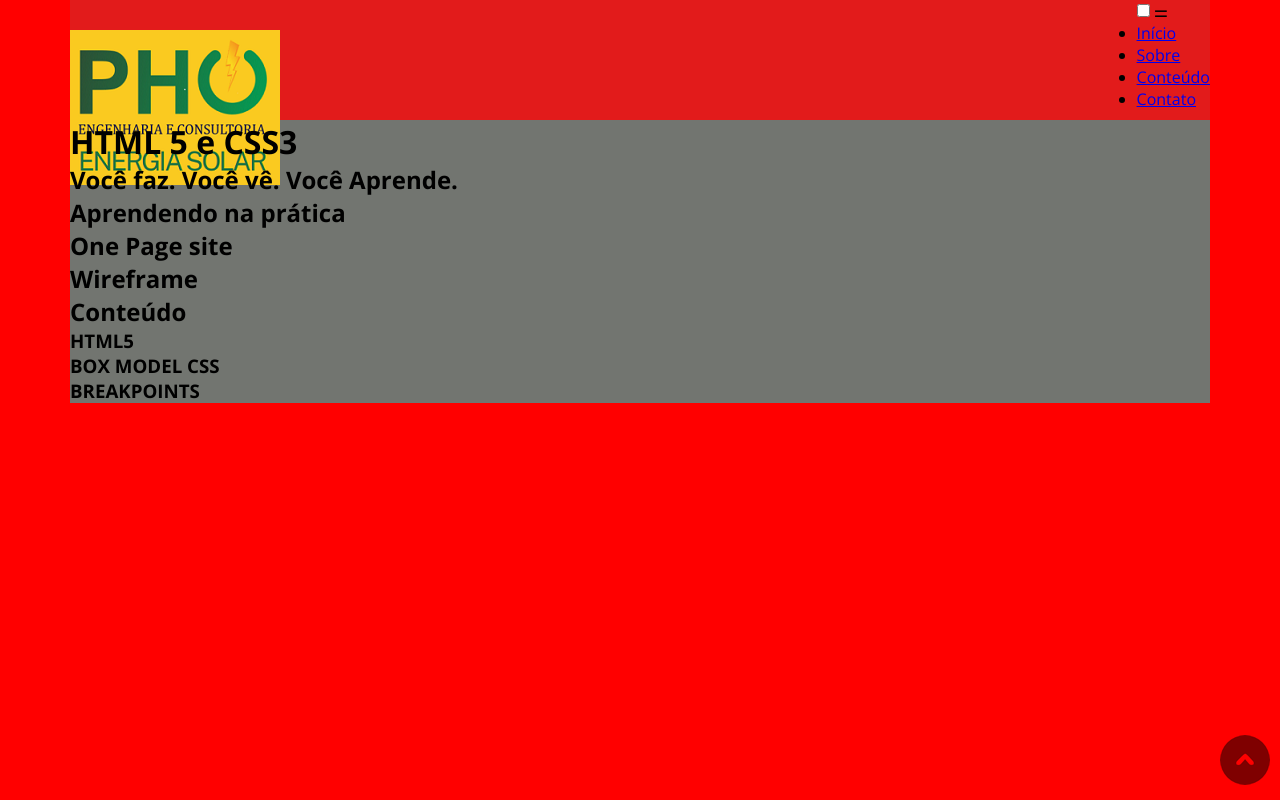
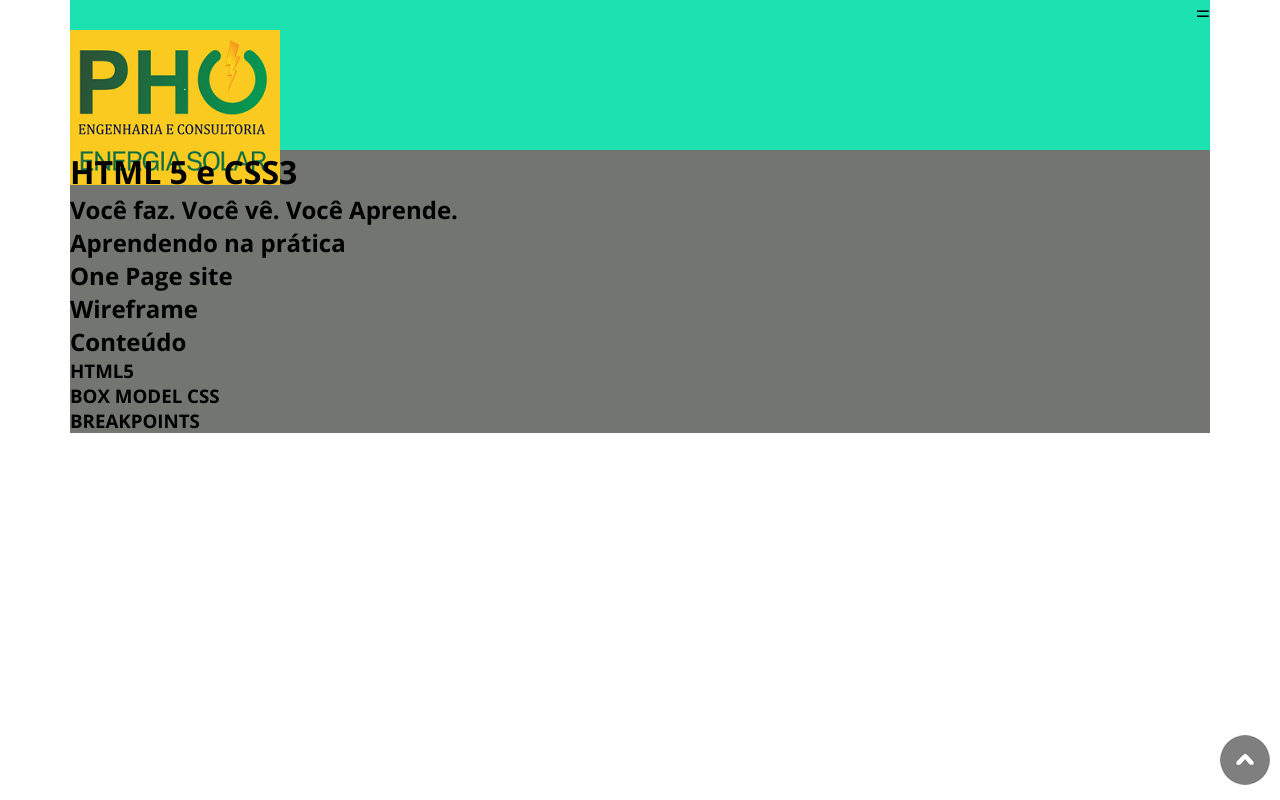
Before and after one commit to ticoabc/html5css3, a plain HTML site: page index.html in a window 1280 px wide. Drawn offline with nearby package versions, Linux system fonts and the light colour scheme.

Commit message:
Update style.css

```diff
--- a/style.css
+++ b/style.css
@@ -26,7 +26,7 @@ body{
 .Flex{
     display: flex;
     justify-content: space-between;
-    background-color: #e21b1b;
+    background-color: #1be2b0;
 }
 
 
@@ -44,15 +44,48 @@ header{
 }
 
 #logo img{
-    width: 128px;
-    height: 128px;
+    width: 150px;
+    height: 100px;
+}
+
+#check{
+    display: none;
+}
+
+#label{
+    font-size: 3em
+    padding-right: 15px;
+}
+
+nav ul{
+    list-style: none;
+    background-color: #303538;
+    height: 100vh;
+    position: fixed;
+    top: 20px;
+    right: -100%;
+    width: 100%;
+    transition: all 0,5s;
+
+}
+
+#check:checked ~ ul {
+    right: 0;
+
+}
+
+nav ul li{
+    padding: 20px;
+    border-bottom: 1px solid #a9a9a9;
+}
+
+nav ul li a{
+    text-decoration: none;
+    color: #ffff;
 }
 
 /*Smartphone Landscape >>>>>>>>>>>>>>>>>>>>>>>>>>>>>>>*/
 @media (min-width: 576px){
-    body{
-        background-color: #0ff;
-    }
     /* Layout*/
     .Container{
         max-width: 540px;
@@ -61,9 +94,6 @@ header{
 }
 /*Tablet Portrait >>>>>>>>>>>>>>>>>>>>>>>>>>>>>>>>>>>>*/
 @media (min-width: 768px){
-    body{
-        background-color: #3b18b9;
-    }
     /* Layout*/
     .Container{
         max-width: 720px;
@@ -71,9 +101,6 @@ header{
 }
 /*Tablet Landscape >>>>>>>>>>>>>>>>>>>>>>>>>>>>>>>>>>>*/
 @media (min-width: 992px){
-    body{
-        background-color: #ff6600;
-    }
     /* Layout*/
     .Container{
         max-width: 960px;
@@ -81,9 +108,6 @@ header{
 }
 /*PC >>>>>>>>>>>>>>>>>>>>>>>>>>>>>>>>>>>>>>>>>>>>>>>>>*/
 @media (min-width: 1200px){
-body{
-    background-color: #ff0000;
-    }
 /* Layout*/
 .Container{
     max-width: 1140px;
@@ -91,7 +115,7 @@ body{
 
     /* Cabeçalho*/
 header{
-    height: 120px;
+    height: 150px;
 }
 
 #logo img{
```
